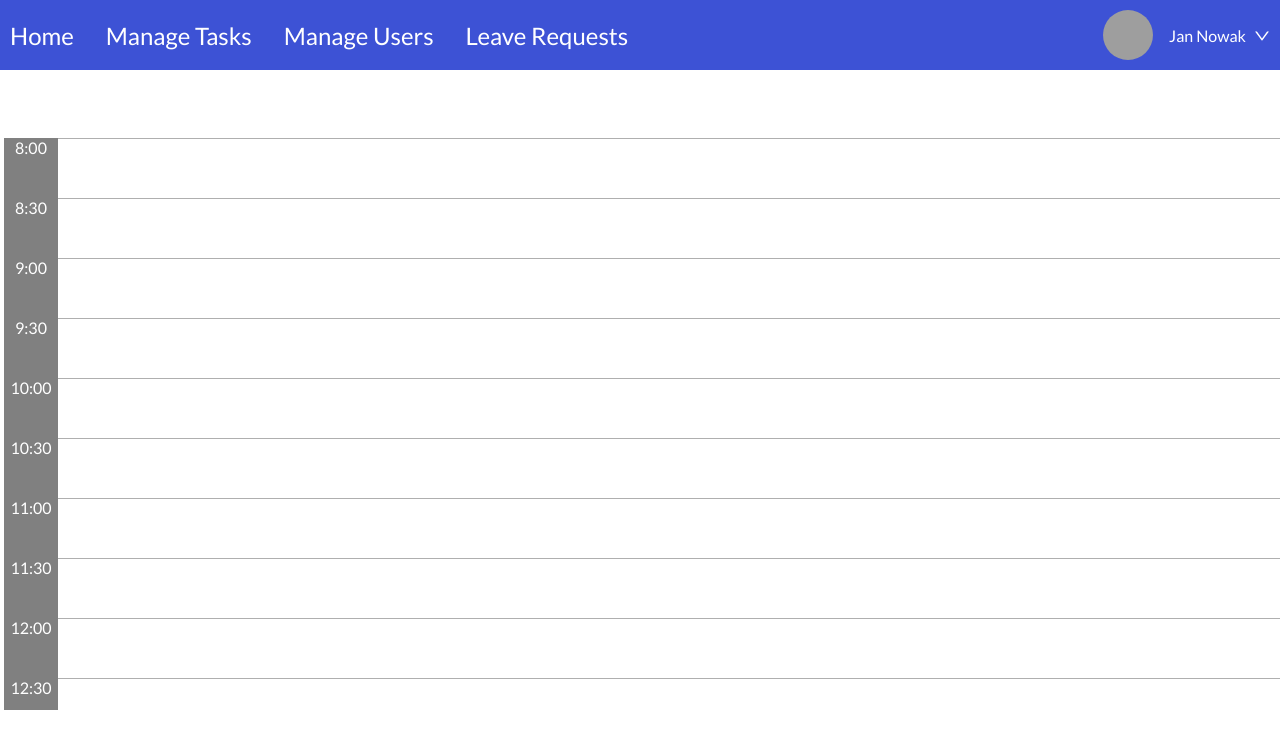
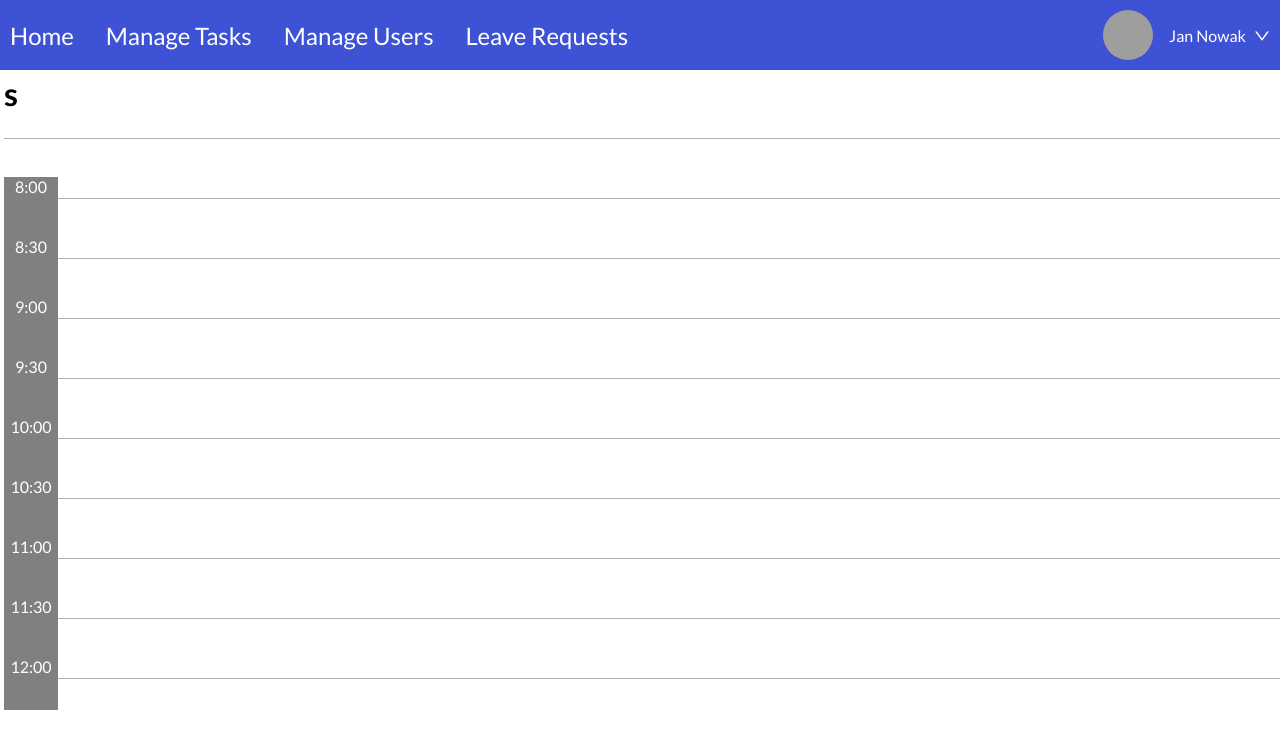
Before and after one commit to vimw/stafframe, a Next.js app: page / in a window 1280 px wide. Shown: the top 748 px of the page. Built offline with nearby package versions, Linux system fonts and the light colour scheme; no server answers; the database is empty; grey boxes are pictures that could not be loaded.

Commit message:
Initial commit

```diff
--- a/app/components/Taskview.module.css
+++ b/app/components/Taskview.module.css
@@ -8,6 +8,14 @@
 
     overflow: scroll;
     user-select: none;
+}
+
+.nav{
+
+}
+
+.main{
+
 }
 
 .bg {
--- a/app/components/Taskview.tsx
+++ b/app/components/Taskview.tsx
@@ -5,6 +5,7 @@ import React from "react";
 import { createContext, useMemo } from "react";
 import styles from "./Taskview.module.css";
 import { taskTabI, taskI, taskTimeI } from "@/lib/tasks/TaskDefinitions";
+import { TaskviewNavigation } from "./TaskviewNavigation";
 
 const hourRange = {
     startAt: conf.hourRange.startAt ?? 0,
@@ -36,6 +37,10 @@ function Taskview({ children }: { children?: React.ReactNode }){
         <div className={styles.taskview} style={{
             padding: taskViewPadding
         }}>
+            <div className={styles.nav}>
+                <TaskviewNavigation />
+            </div>
+            <div className={styles.main}>
                 <div className={styles.bg} style={{
                     top: taskViewPadding + headerSize,
                     left: taskViewPadding
@@ -50,6 +55,7 @@ function Taskview({ children }: { children?: React.ReactNode }){
                 <div className={styles.content}>
                     <Taskviewtimedisplay />
                     { children }
+                </div>
             </div>
         </div>
     );
--- /dev/null
+++ b/app/components/TaskviewNavigation.tsx
@@ -0,0 +1,7 @@
+function TaskviewNavigation(){
+    return (
+        <h1>s</h1>
+    );
+}
+
+export { TaskviewNavigation };
```
Also changed, not shown: app/components/TaskviewNavigation.module.css (added). Lines whose indentation alone changed are shown as unchanged.
